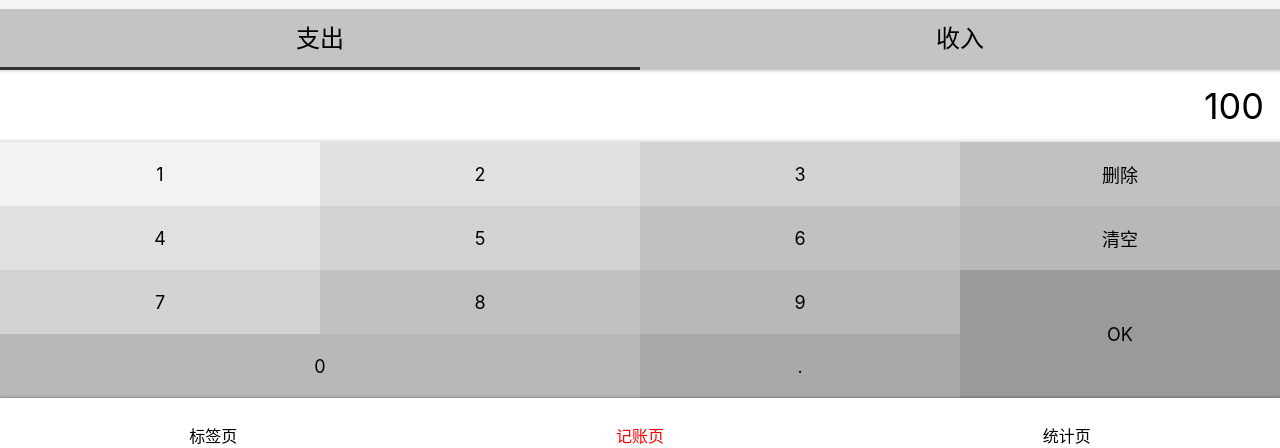
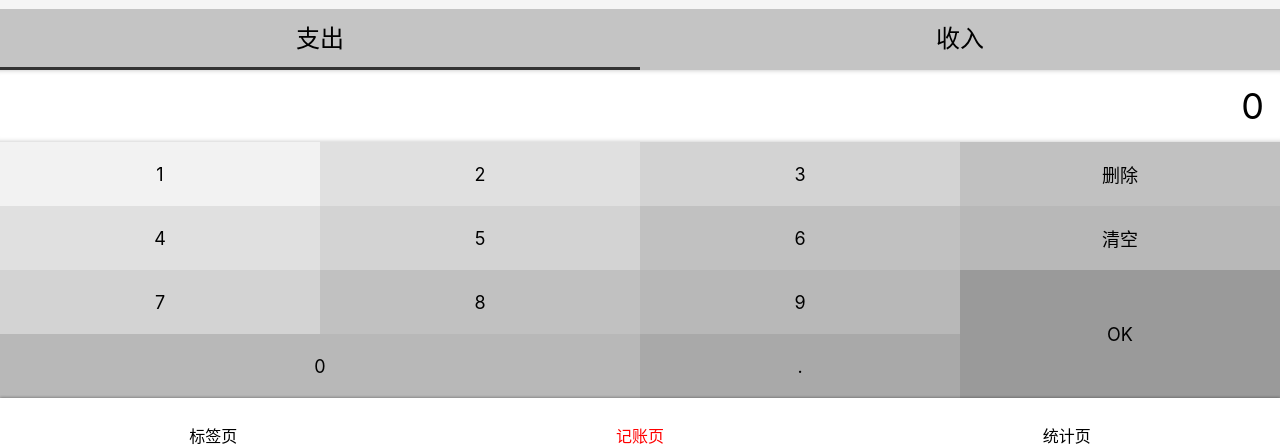
Before and after one commit to waynefu2020/mumu-money-react, a React app: page /#/money in a window 1280 px wide. Shown: the part 348-796 px from the top of the page. Built offline with nearby package versions, Linux system fonts and the light colour scheme.

Commit message:
完成numberpad功能

```diff
--- a/src/views/Money.tsx
+++ b/src/views/Money.tsx
@@ -19,25 +19,7 @@
             <TagsSection/>
             <NoteSection/>
             <CategorySection/>
-            <NumberPadSection>
-                <div className="output">100</div>
-                <div className="pad clearfix">
-                    <button>1</button>
-                    <button>2</button>
-                    <button>3</button>
-                    <button>删除</button>
-                    <button>4</button>
-                    <button>5</button>
-                    <button>6</button>
-                    <button>清空</button>
-                    <button>7</button>
-                    <button>8</button>
-                    <button>9</button>
-                    <button className="ok">OK</button>
-                    <button className="zero">0</button>
-                    <button className="dot">.</button>
-                </div>
-            </NumberPadSection>
+            <NumberPadSection/>
         </MyLayout>
     );
 }
--- a/src/views/Money/CategorySection.tsx
+++ b/src/views/Money/CategorySection.tsx
@@ -9,7 +9,7 @@
         <Wrapper>
             <ul>
                 {categoryList.map(c =>
-                    <li className={category === c ? 'selected' : ''}
+                    <li key={c} className={category === c ? 'selected' : ''}
                         onClick={() => {setCategory(c);}}
                     >{categoryMap[c]}</li>
                 )}
--- a/src/views/Money/NumberPadSection.tsx
+++ b/src/views/Money/NumberPadSection.tsx
@@ -1,51 +1,138 @@
 import styled from 'styled-components';
+import React, {useState} from 'react';
 
-const NumberPadSection = styled.section`
+const NumberPadSection: React.FC = () => {
+    const [output,setOutput] = useState('0')
+    const onClickButton = (e:React.MouseEvent) =>{
+        const text = (e.target as HTMLButtonElement).textContent;
+        if(text === null){return;}
+        switch (text){
+            case '0':
+            case '1':
+            case '2':
+            case '3':
+            case '4':
+            case '5':
+            case '6':
+            case '7':
+            case '8':
+            case '9':
+                if(output==='0'){
+                    setOutput(text)
+                } else {
+                    setOutput(output + text)
+                }
+                break;
+            case '.':
+                if(output.indexOf('.')>=0){return;}
+                setOutput(output+'.');
+                break;
+            case '删除':
+                if(output.length === 1){
+                    setOutput('0')
+                } else {
+                    setOutput(output.slice(0, -1))
+                }
+                console.log('删除');
+                break;
+            case '清空':
+                setOutput('0')
+                break;
+            case 'OK':
+                console.log('确认');
+                break;
+        }
+    }
+
+    return (
+        <Wrapper>
+            <div className="output">{output}</div>
+            <div className="pad clearfix" onClick={onClickButton}>
+                <button>1</button>
+                <button>2</button>
+                <button>3</button>
+                <button>删除</button>
+                <button>4</button>
+                <button>5</button>
+                <button>6</button>
+                <button>清空</button>
+                <button>7</button>
+                <button>8</button>
+                <button>9</button>
+                <button className="ok">OK</button>
+                <button className="zero">0</button>
+                <button className="dot">.</button>
+            </div>
+        </Wrapper>
+    );
+};
+
+const Wrapper = styled.section`
   display: flex;
   flex-direction: column;
-  > .output{
-    background:white;
+
+  > .output {
+    background: white;
     font-size: 36px;
     line-height: 72px;
-    text-align:right;
+    text-align: right;
     padding: 0 16px;
-    box-shadow: inset 0 -5px 5px -5px rgba(0,0,0,0.25),
-    inset 0 5px 5px -5px rgba(0,0,0,0.25);
+    box-shadow: inset 0 -5px 5px -5px rgba(0, 0, 0, 0.25),
+    inset 0 5px 5px -5px rgba(0, 0, 0, 0.25);
   }
-  > .pad{
-    > button{
-      font-size: 18px; float: left; width: 25%; height: 64px; border: none;
-      &.ok{ height: 128px; float: right; }
-      &.zero{ width: 50%; }
-      &:nth-child(1){
-        background:#f2f2f2;
+
+  > .pad {
+    > button {
+      font-size: 18px;
+      float: left;
+      width: 25%;
+      height: 64px;
+      border: none;
+
+      &.ok {
+        height: 128px;
+        float: right;
       }
+
+      &.zero {
+        width: 50%;
+      }
+
+      &:nth-child(1) {
+        background: #f2f2f2;
+      }
+
       &:nth-child(2),
       &:nth-child(5) {
-        background:#E0E0E0;
+        background: #E0E0E0;
       }
+
       &:nth-child(3),
       &:nth-child(6),
       &:nth-child(9) {
-        background:#D3D3D3;
+        background: #D3D3D3;
       }
+
       &:nth-child(4),
       &:nth-child(7),
       &:nth-child(10) {
-        background:#C1C1C1;
+        background: #C1C1C1;
       }
+
       &:nth-child(8),
       &:nth-child(11),
       &:nth-child(13) {
-        background:#B8B8B8;
+        background: #B8B8B8;
       }
+
       &:nth-child(12) {
-        background:#9A9A9A;
+        background: #9A9A9A;
       }
+
       &:nth-child(14) {
-        background:#A9A9A9;
+        background: #A9A9A9;
       }
     }
   }
-`
-export {NumberPadSection}
+`;
+export {NumberPadSection};
```
